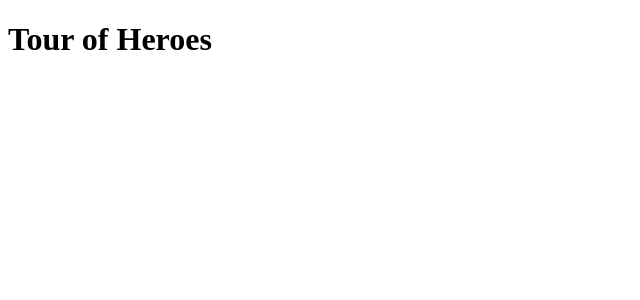
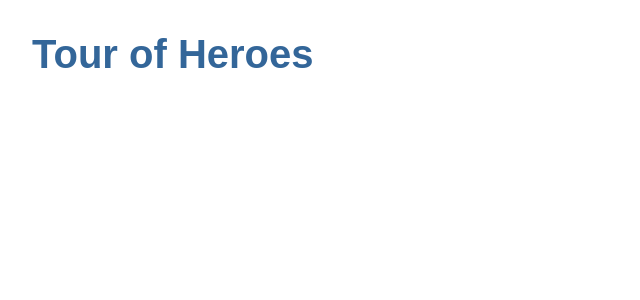
Before and after one commit to ImsirovicAjdin/angular-tour-of-heroes, an Angular app: page / in a window 1280 px wide. Shown: the top 300 px of the page, without its empty margins (0-640 px from the left). Built offline with nearby package versions, Linux system fonts and the light colour scheme.

Commit message:
Add application styles
Most apps strive for a consistent look across the application. The CLI
generated an empty styles.css for this purpose. Put your
application-wide styles there.

Open src/styles.css and add the code below to the file.

```diff
--- a/src/styles.css
+++ b/src/styles.css
@@ -1 +1,22 @@
-/* You can add global styles to this file, and also import other style files */
+/* Application-wide Styles */
+h1 {
+    color: #369;
+    font-family: Arial, Helvetica, sans-serif;
+    font-size: 250%;
+  }
+  h2, h3 {
+    color: #444;
+    font-family: Arial, Helvetica, sans-serif;
+    font-weight: lighter;
+  }
+  body {
+    margin: 2em;
+  }
+  body, input[type="text"], button {
+    color: #888;
+    font-family: Cambria, Georgia;
+  }
+  /* everywhere else */
+  * {
+    font-family: Arial, Helvetica, sans-serif;
+  }
```
